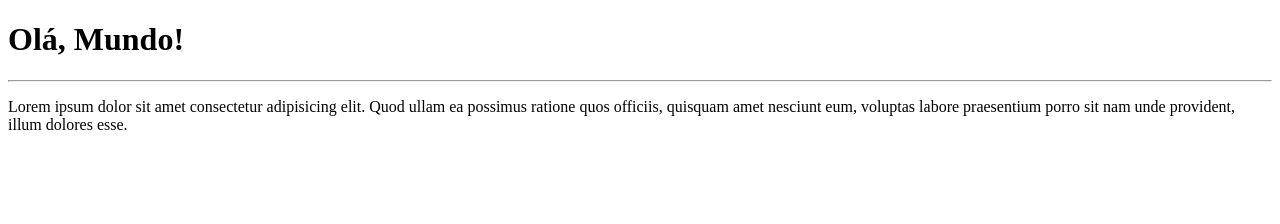
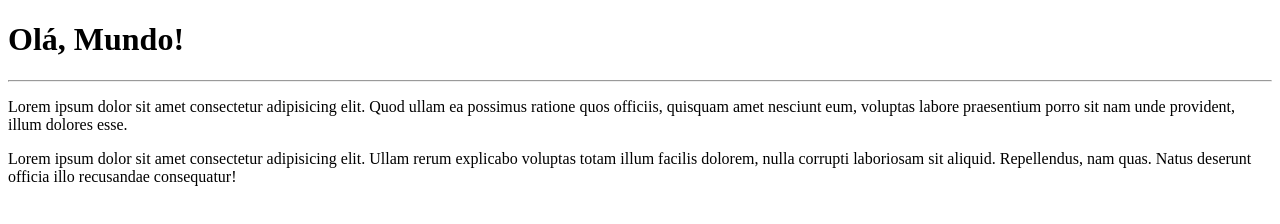
Before and after one commit to BrunoSilva03/Ola-Mundo-Com-GitHub-Desktop, a plain HTML site: page site-exemplo/index.html in a window 1280 px wide. Drawn offline with Linux system fonts and the light colour scheme.

Commit message:
adicionei MAIS um Parágrafo

```diff
--- a/site-exemplo/index.html
+++ b/site-exemplo/index.html
@@ -10,5 +10,6 @@
     <h1>Olá, Mundo!</h1>
     <hr>
     <p>Lorem ipsum dolor sit amet consectetur adipisicing elit. Quod ullam ea possimus ratione quos officiis, quisquam amet nesciunt eum, voluptas labore praesentium porro sit nam unde provident, illum dolores esse.</p>
+    <p>Lorem ipsum dolor sit amet consectetur adipisicing elit. Ullam rerum explicabo voluptas totam illum facilis dolorem, nulla corrupti laboriosam sit aliquid. Repellendus, nam quas. Natus deserunt officia illo recusandae consequatur!</p>
 </body>
 </html>
```
